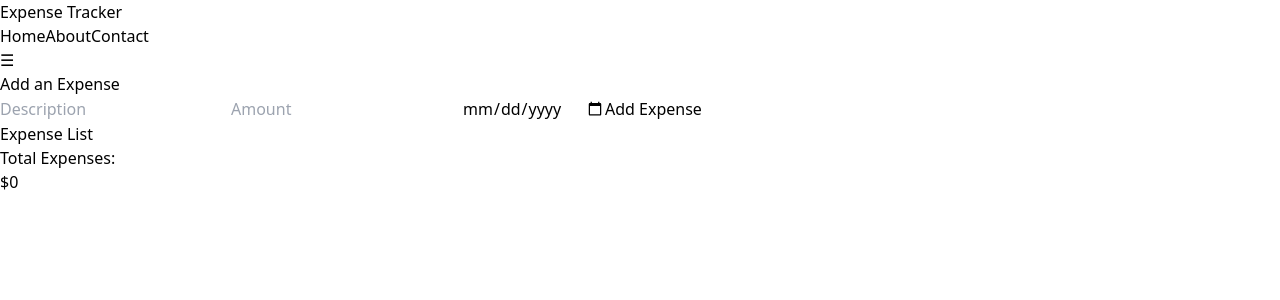
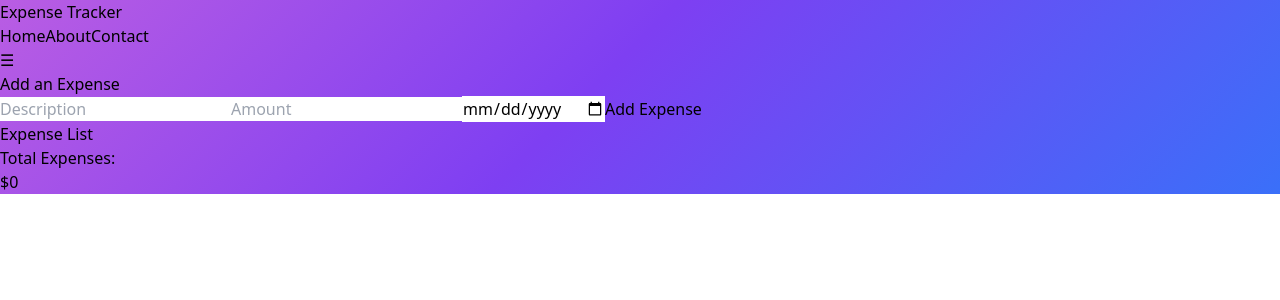
Before and after one commit to bashSunny101/ExpenseTracker, a React (Vite) app: page / in a window 1280 px wide. Shown: the top 300 px of the page. Built offline with nearby package versions, Linux system fonts and the light colour scheme.

Commit message:
added animation to the project

```diff
--- a/src/App.jsx
+++ b/src/App.jsx
@@ -1,4 +1,5 @@
 import React, { useState } from "react";
+
 
 function App() {
   const [expenses, setExpenses] = useState([]);
@@ -26,8 +27,8 @@ function App() {
   };
 
   return (
-    <div className="bg-gradient-to-r from-blue-500 to-purple-500 h-screen">
-      <nav className="bg-blue-500 p-4">
+    <div className="animated-background h-screen">
+      <nav className="bg-gradient-to-l from-purple-500 to-blue-500 p-4">
         <div className="container mx-auto flex justify-between items-center">
           <h1 className="text-white text-2xl font-bold">Expense Tracker</h1>
           <div className="hidden md:flex space-x-4">
@@ -67,7 +68,7 @@ function App() {
             />
             <button
               onClick={addExpense}
-              className="bg-blue-500 text-white py-2 px-4 rounded-full w-full hover:bg-blue-700 focus:outline-none"
+              className="bg-blue-500 text-white py-2 px-4 rounded-full w-full hover:bg-blue-700 focus:outline-none transition-all duration-300"
             >
               Add Expense
             </button>
@@ -76,7 +77,10 @@ function App() {
             <h2 className="text-xl font-bold text-blue-600 mb-4">Expense List</h2>
             <ul>
               {expenses.map((expense) => (
-                <li key={expense.id} className="mb-2">
+                <li
+                  key={expense.id}
+                  className="mb-2 transition-all duration-300"
+                >
                   <strong>{expense.description}</strong> - ${expense.amount} on {expense.date}
                 </li>
               ))}
--- a/src/index.css
+++ b/src/index.css
@@ -1,6 +1,21 @@
 @tailwind base;
 @tailwind components;
 @tailwind utilities;
+.animated-background {
+  background: linear-gradient(-45deg, #0099FF, #7E3FF2, #FF80D2, #FFB125, #00D594);
+  background-size: 400% 400%;
+  animation: gradientAnimation 10s infinite alternate;
+}
+
+@keyframes gradientAnimation {
+  0% {
+    background-position: 0% 0%;
+  }
+  100% {
+    background-position: 100% 100%;
+  }
+}
+
 /* :root {
   font-family: Inter, system-ui, Avenir, Helvetica, Arial, sans-serif;
   line-height: 1.5;
```
